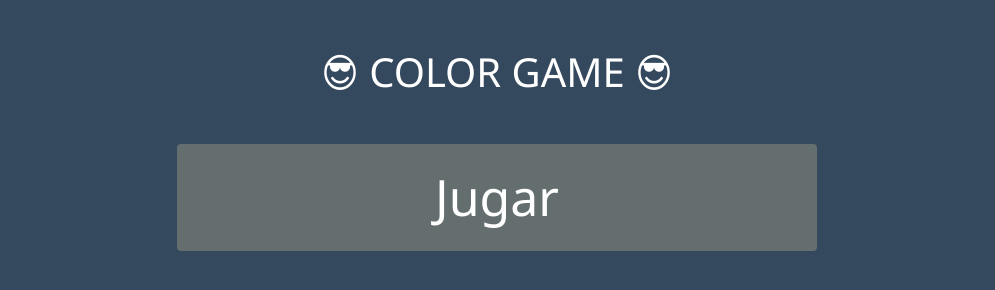
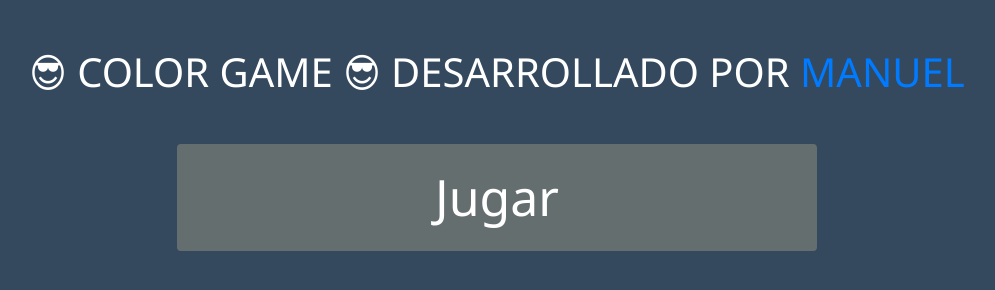
Before and after one commit to manusanchev/ejemplos, a plain HTML site: page index.html in a window 1280 px wide. Shown: the whole page, without its empty margins (143-1138 px from the left). Drawn offline with nearby package versions, Linux system fonts and the light colour scheme.

Commit message:
referencia

```diff
--- a/index.html
+++ b/index.html
@@ -10,7 +10,7 @@
 <body>
 
     <header class="mb-5">
-        <h1 class="text-center text-white mt-5 text-uppercase">😎 Color Game 😎</h1>
+        <h1 class="text-center text-white mt-5 text-uppercase">😎 Color Game 😎 desarrollado por <a href="http://www.instagram.com/manusav">Manuel</a></h1>
     </header>
     <div class="record w-50 m-auto text-center text-white p-3 rounded main">
         Record anterior: 18
```
